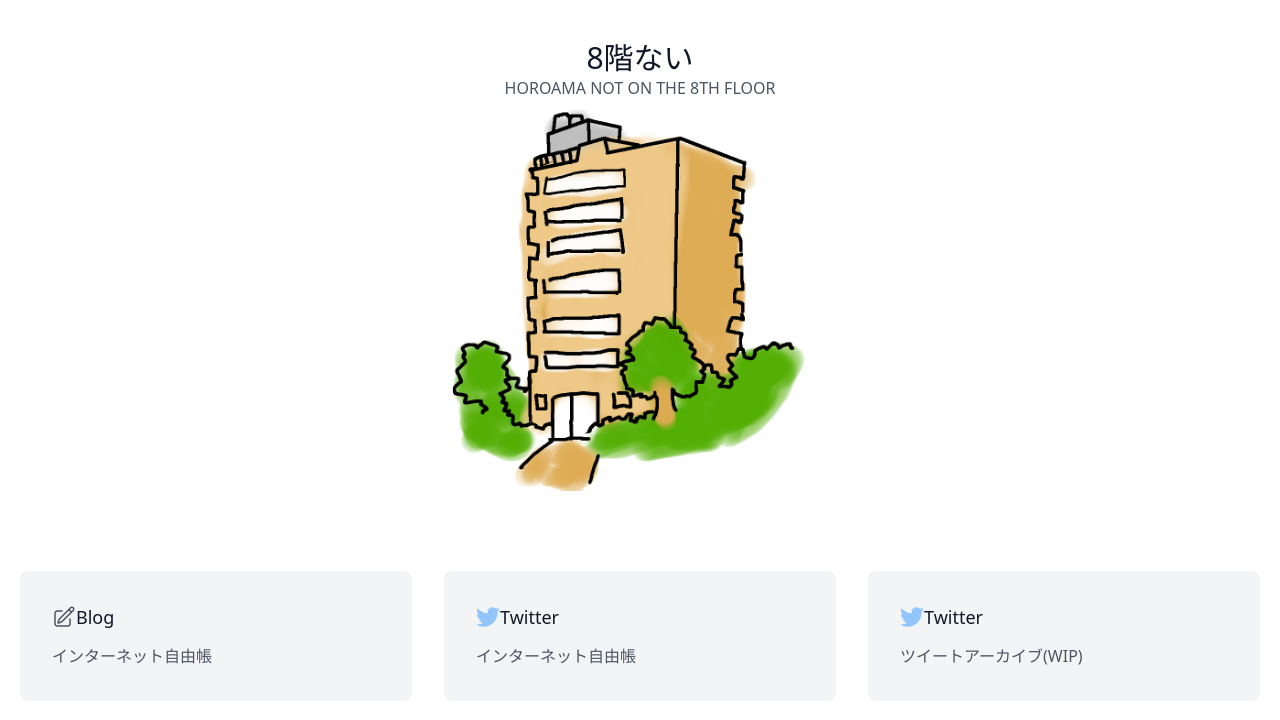
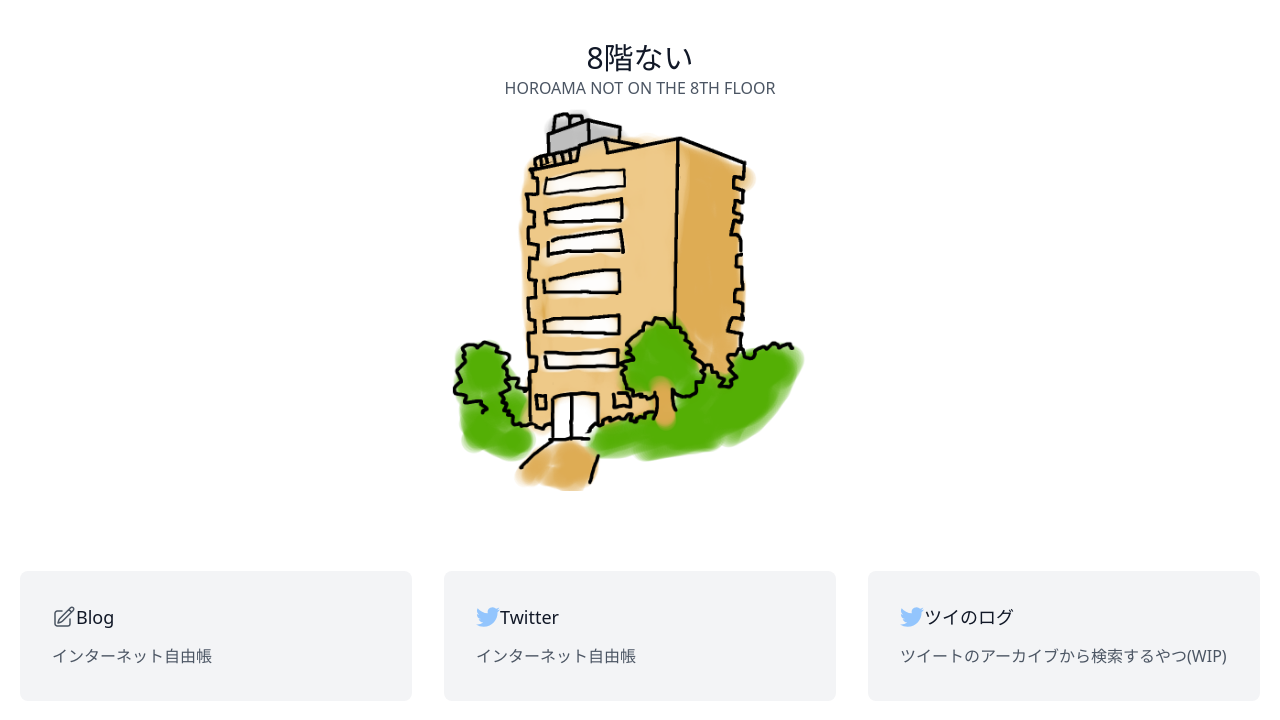
Before and after one commit to horoama/horoama.github.io, a plain HTML site: page index.html in a window 1280 px wide. Drawn offline with nearby package versions, Linux system fonts and the light colour scheme.

Commit message:
fix text

```diff
--- a/index.html
+++ b/index.html
@@ -71,11 +71,11 @@
                   />
                 </svg>
                 <h2 class="text-gray-900 text-lg title-font font-medium">
-                  Twitter
+                  ツイのログ
                 </h2>
               </div>
               <div class="flex-grow">
-                <p class="leading-relaxed text-base">ツイートアーカイブ(WIP)</p>
+                <p class="leading-relaxed text-base">ツイートのアーカイブから検索するやつ(WIP)</p>
               </div>
             </div>
           </a>
```
